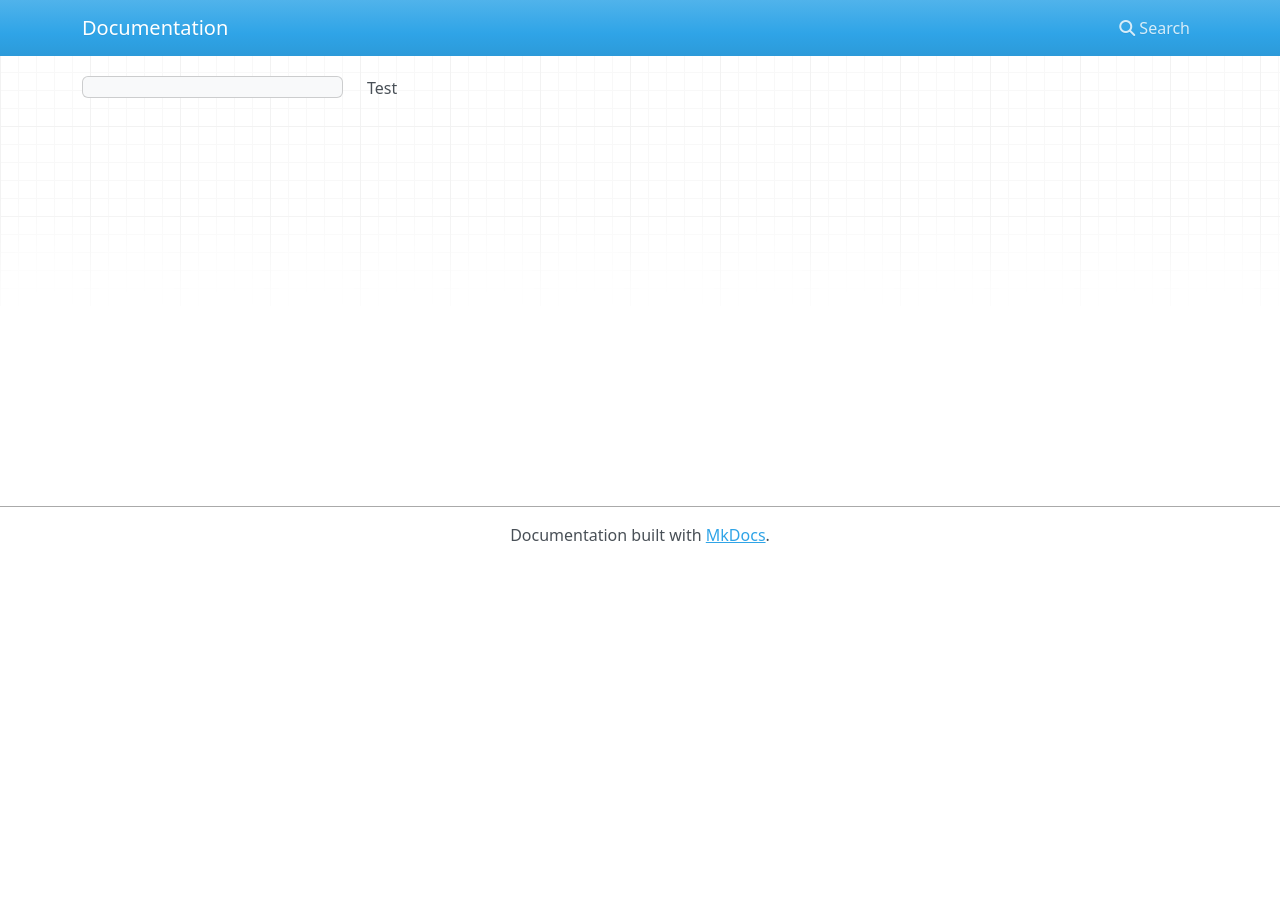
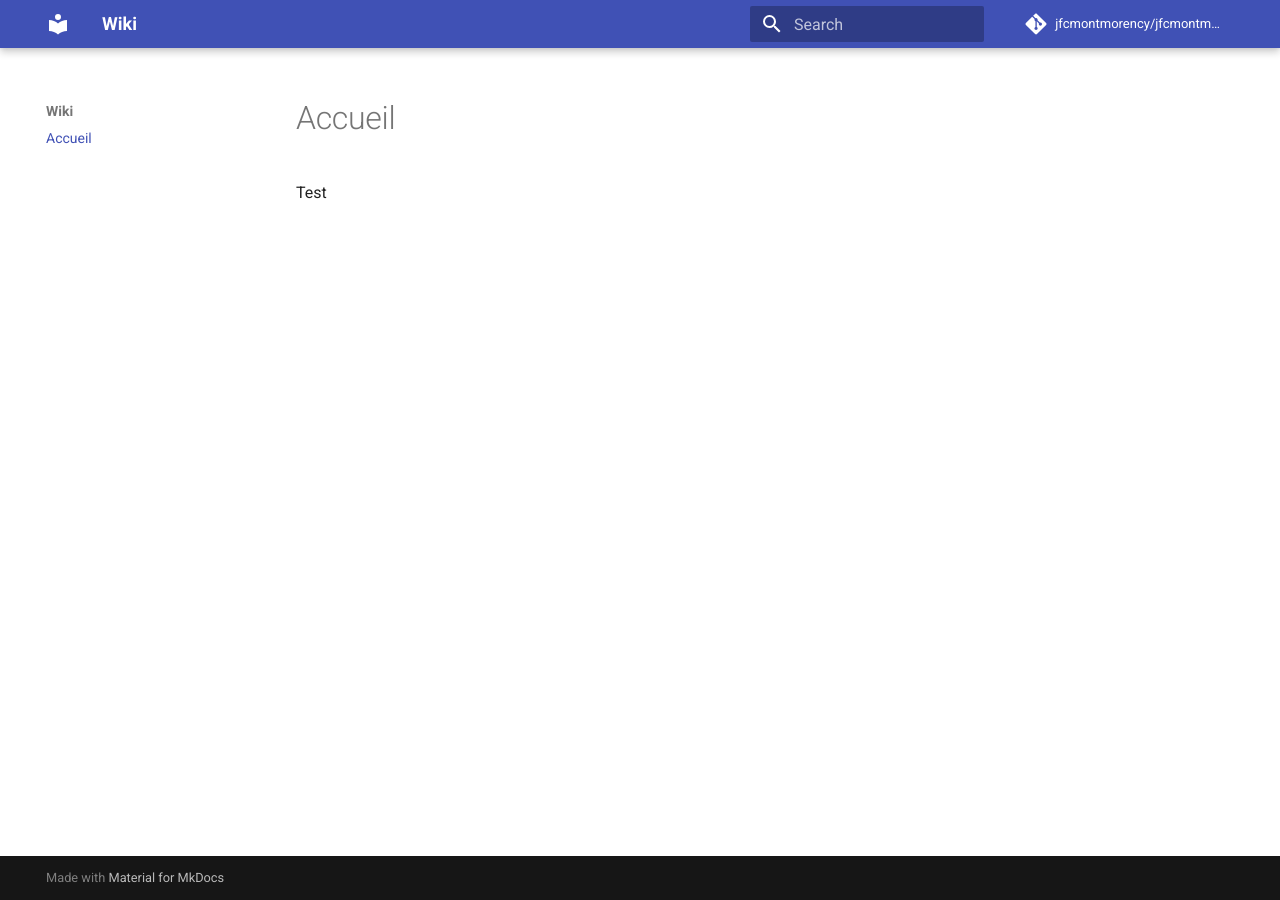
Before and after one commit to jfcmontmorency/old_compendium, an MkDocs documentation site: the page built from docs/index.md, in a window 1280 px wide. Built offline with MkDocs 1.6.1 and Material for MkDocs 9.7.7, drawn with Linux system fonts in a browser that asks for light colours; nearby versions of some CDN libraries; comment, search, counter and statistics services are not loaded.

Commit message:
Update mkdocs.yml

```diff
--- a/mkdocs.yml
+++ b/mkdocs.yml
@@ -1,3 +1,10 @@
-site_name: Documentation
+site_name: Wiki
+site_description: 'Wiki - jfcartier'
+site_author: 'Jean-François Cartier'
+docs_dir: docs/
+repo_name: 'jfcmontmorency/jfcmontmorency.github.io'
+repo_url: 'https://github.com/jfcmontmorency/jfcmontmorency.github.io'
 nav:
-  - Accueil: index.md
+    - Accueil: index.md
+theme:
+  name: 'material'
```
